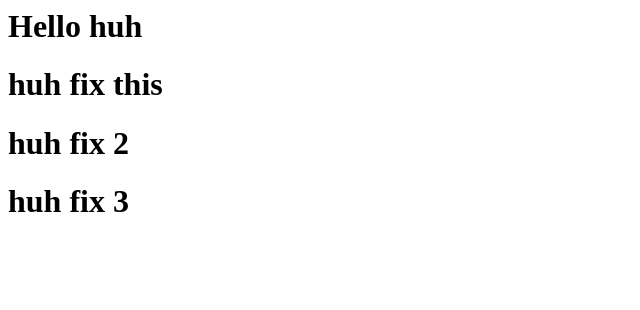
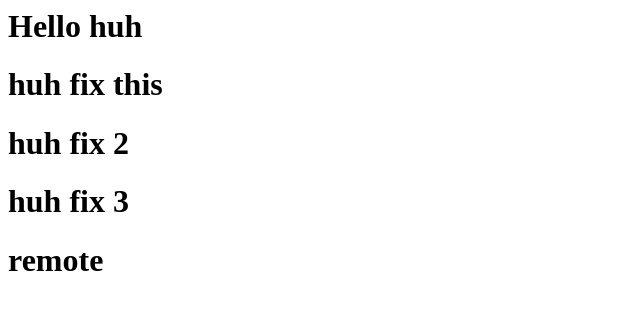
Before and after one commit to Huhhm/practice, a plain HTML site: page index.html in a window 1280 px wide. Shown: the whole page, without its empty margins (0-640 px from the left). Drawn offline with Linux system fonts and the light colour scheme.

Commit message:
cccccccccc

```diff
--- a/index.html
+++ b/index.html
@@ -7,5 +7,6 @@
         <h1>huh fix this</h1>
         <h1>huh fix 2</h1>
         <h1>huh fix 3</h1>
+        <h1>remote</h1>
     </body>
 </hmtl>
```
